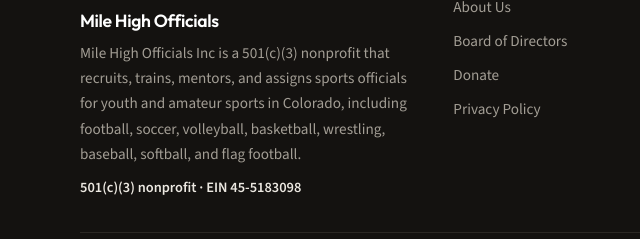
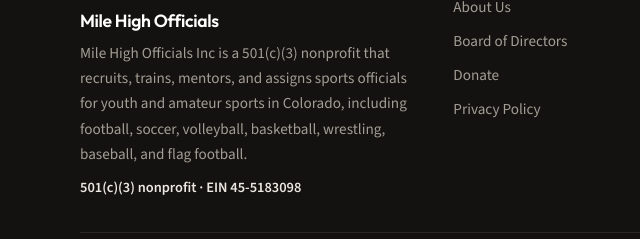
Before and after one commit to micahp20/mile-high-officials, a plain HTML site: page board-of-directors/index.html in a window 1280 px wide. Shown: the part 1931-2170 px from the top of the page, 0-640 px from the left. Drawn offline with nearby package versions, Linux system fonts and the light colour scheme.

Commit message:
Update generated MHO page copy

```diff
--- a/board-of-directors/index.html
+++ b/board-of-directors/index.html
@@ -216,7 +216,7 @@
         <div class="footer-brand">
           <img src="/assets/img/logo-mark-256.png" width="64" height="64" alt="Mile High Officials logo">
           <h2>Mile High Officials</h2>
-          <p>Mile High Officials Inc is a 501(c)(3) nonprofit that recruits, trains, mentors, and assigns sports officials for youth and amateur sports in Colorado, including football, soccer, volleyball, basketball, wrestling, baseball, softball, and flag football.</p>
+          <p>Mile High Officials Inc is a 501(c)(3) nonprofit that recruits, trains, mentors, and assigns sports officials for youth and amateur sports in Colorado, including football, soccer, volleyball, basketball, wrestling, baseball, and flag football.</p>
           <p class="footer-legal">501(c)(3) nonprofit · EIN 45-5183098</p>
         </div>
         <div class="footer-col">
```
